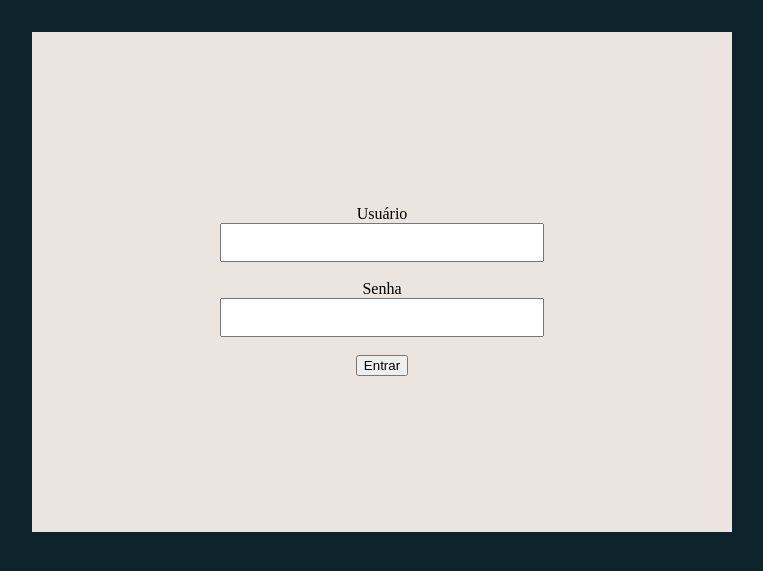
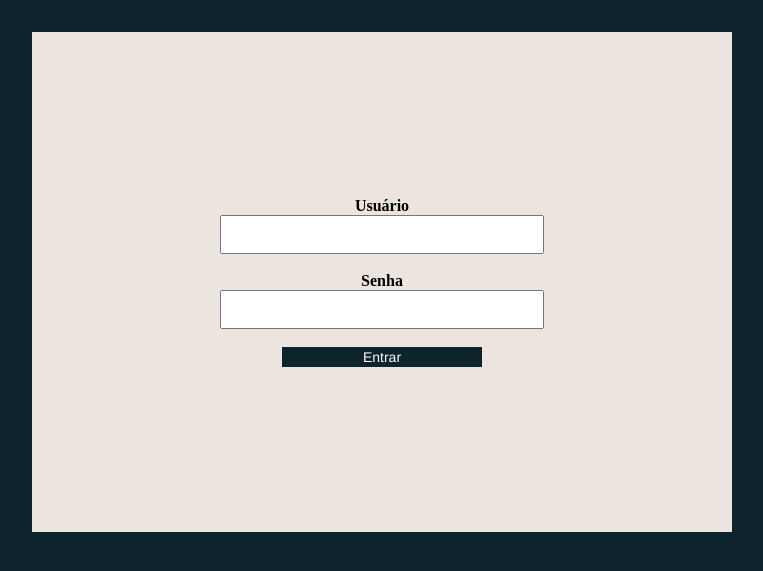
Before and after one commit to Lu4nL1ma/Project_App_Fin, a Django app: page /login/ in a window 1280 px wide. Shown: the part 212-783 px from the top of the page, without its empty margins (258-1021 px from the left). Run offline with Django 5.2, Linux system fonts and the light colour scheme.

Commit message:
login_edit

```diff
--- a/fin_tech/financas_online/Templates/login.html
+++ b/fin_tech/financas_online/Templates/login.html
@@ -1,4 +1,5 @@
 {% load static %}
+
 <!DOCTYPE html>
 <html lang="pt-br">
 
@@ -24,18 +25,16 @@
 
       <form action="" method="post">
         {% csrf_token %}
-        <br>
-        <label for="usuario"> Usuário </label> <br>
-        <input class="pesquisa_two" type="text" id="user" name="user" required>
+        <b> <label for="usuario"> Usuário </label> <br> </b>
+        <input class="pesquisa" type="text" id="user" name="user" required>
 
         <br> <br>
 
-        <label for="pass"> Senha </label> <br>
-        <input class="pesquisa_two" type="text" id="pass" name="pass" required>
+        <b> <label for="pass"> Senha </label> <br> </b>
+        <input class="pesquisa" type="text" id="pass" name="pass" required>
 
         <br> <br>
-
-        <button class="butoso_two" stype="submit">Entrar</button>
+        <button class="butoso" stype="submit">Entrar</button>
 
       </form>
     </div>
--- a/fin_tech/financas_online/static/css/style.css
+++ b/fin_tech/financas_online/static/css/style.css
@@ -53,11 +53,7 @@
     width: 300px;
     text-align: center;
  }
- .pesquisa_two {
-  padding: 10px;
-  width: 300px;
-  text-align: center;
-}
+
   .botao {padding: 10px;}
 
   .fundo {background-color: #0D242C;}
```
